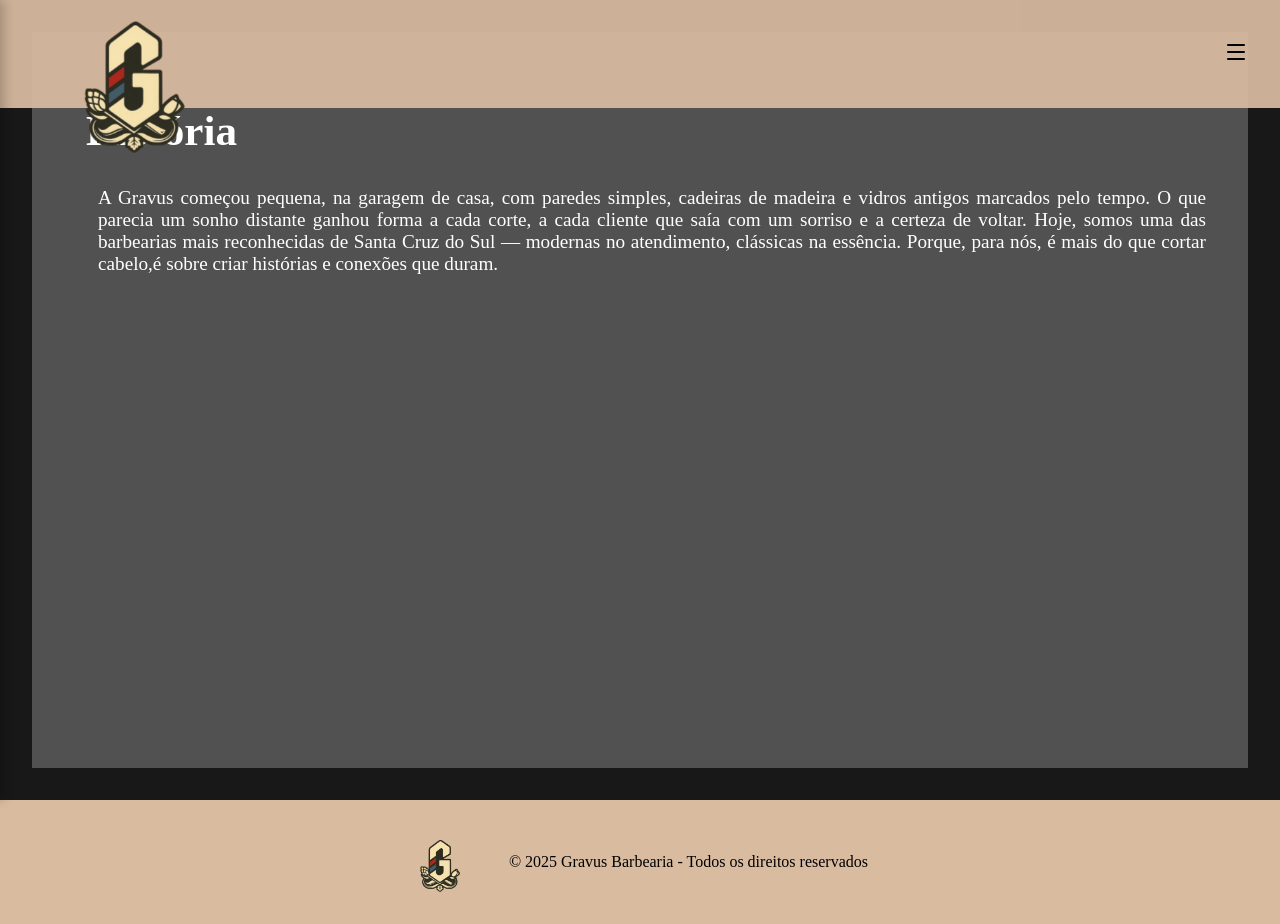
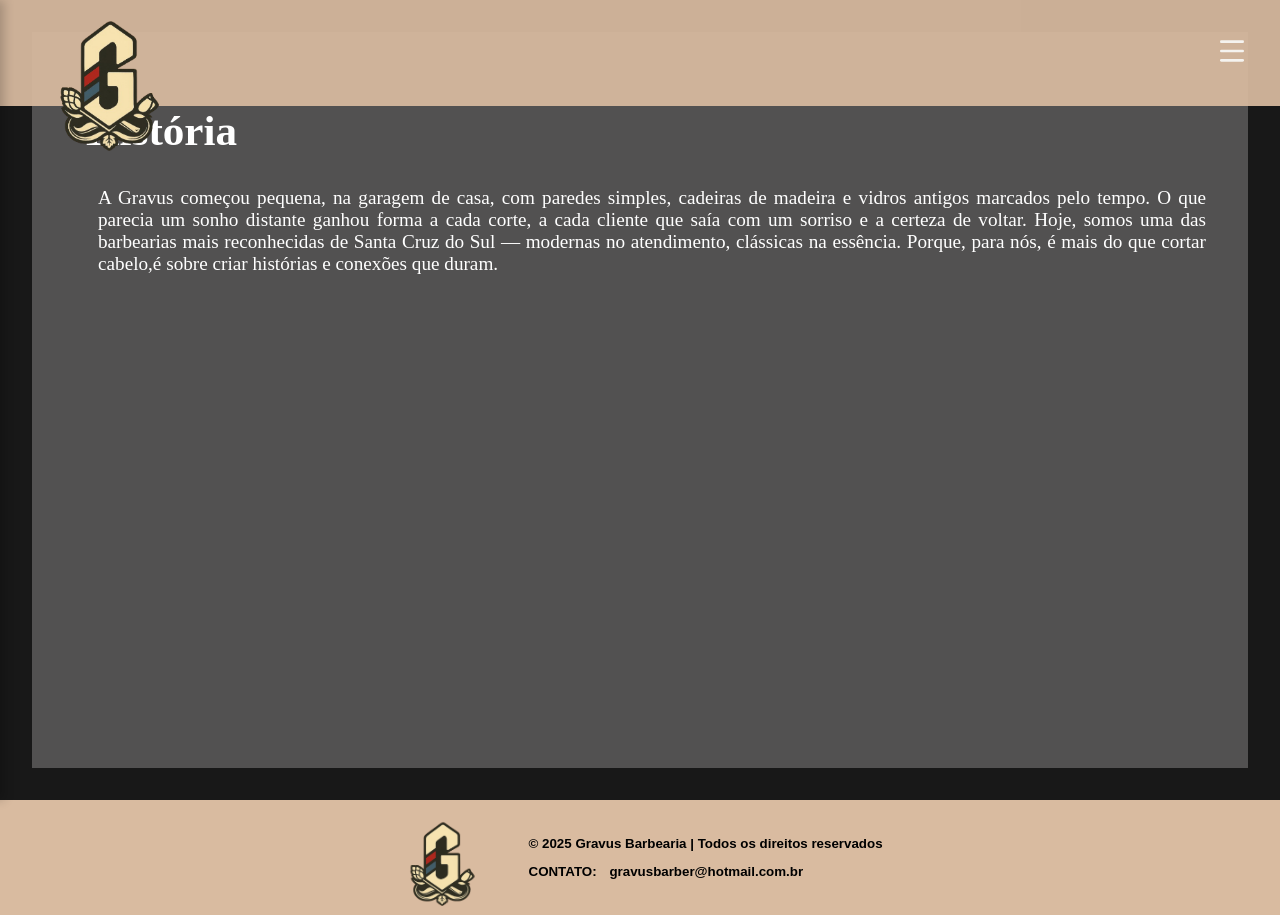
Before and after one commit to NSKV00/PF---Frontend, a React (Vite) app: page / in a window 1280 px wide. Built offline with nearby package versions, Linux system fonts and the light colour scheme.

Commit message:
footer/header

```diff
--- a/src/components/footer/Footer.tsx
+++ b/src/components/footer/Footer.tsx
@@ -5,7 +5,13 @@ export const Footer=()=>{
     return <>
         <footer className={style.footer}>
             <img src={Logo} alt="logo" />
-            <a className={style.a}> © 2025 Gravus Barbearia - Todos os direitos reservados </a>
+            <div>
+                <p className={style.p}> © 2025 Gravus Barbearia   |   Todos os direitos reservados </p>
+                <div className={style.Contatodiv}>
+                    <p className={style.contato}>CONTATO:</p>
+                    <p className={style.email}>gravusbarber@hotmail.com.br</p>
+                </div>
+            </div>
         </footer>
 
     </>
--- a/src/components/footer/style.module.css
+++ b/src/components/footer/style.module.css
@@ -3,9 +3,24 @@
     justify-content: center;
     background-color: var(--marrom-claro);
     align-items: center;
-    padding: 2rem 2rem;
+    padding: 0.6rem 2rem;
     gap: 2.5rem;
+    font-weight: 600;
+    font-size: smaller;
+    font-family: sans-serif;
 }
 img {
-    height: 60px;
+    height: 6rem;
 }
+.footer div {
+    display: flex;
+    flex-direction: column;
+    gap: 0.8rem;
+}
+.footer .Contatodiv {
+    display: flex;
+    flex-direction: row;
+}
+.footer .p {
+    min-width: max-content;
+}
--- a/src/components/header/Header.tsx
+++ b/src/components/header/Header.tsx
@@ -34,7 +34,7 @@ export const Header:React.FC=()=>{
             </div>
 
             <div className={style.MenuLateral} onClick={MenuLateral}>
-                <span data-lucide="menu"></span>
+                <span className={style.menu} data-lucide="menu"></span>
             </div>
 
         </header>
--- a/src/components/header/style.module.css
+++ b/src/components/header/style.module.css
@@ -7,7 +7,7 @@ main{
   display: flex;
   justify-content: flex-end;
   align-items: center;
-  padding: 2.5rem 2rem;
+  padding: 2.2rem 2rem;
   position: fixed;
   top: 0;
   left: 0;
@@ -18,24 +18,21 @@ main{
   padding-left: 2rem;
   position: absolute;
   top: 0.1rem;
-  left: 2rem;
+  left: 0.5rem;
   height: 140%;
 }
 
 .MenuLateral {
-
+  color: var(--creme-suave);
   cursor: pointer;
   transition: all 0.3s ease;
 }
-
-.MenuLateral div {
-  height: 3px;
-  background-color: var(--creme-suave);
-  border-radius: 3px;
+.MenuLateral:hover {
+  transform: scale(1.05);
 }
-.MenuLateral:hover {
-    transform: scale(1.05);
-
+.MenuLateral svg {
+  height: 2rem;
+  width: 2rem;
 }
 
 .loginBtn {
--- a/src/routes/Routes.tsx
+++ b/src/routes/Routes.tsx
@@ -10,9 +10,9 @@ export function MainRoutes(){
 
     return <Routes>
         <Route path="/" element={<Home/>} />
-        <Route path="agendamento" element={<Agendamento/>} />
-        <Route path="servicos" element={<Servicos/>} />
-        <Route path="clientes" element={<Clientes/>} />
+        <Route path="/agendamento" element={<Agendamento/>} />
+        <Route path="/servicos" element={<Servicos/>} />
+        <Route path="/clientes" element={<Clientes/>} />
         <Route path="/login" element={<Login/>} />
         <Route path="/Cadastro" element={<Cadastro/>} />
     </Routes>
```
